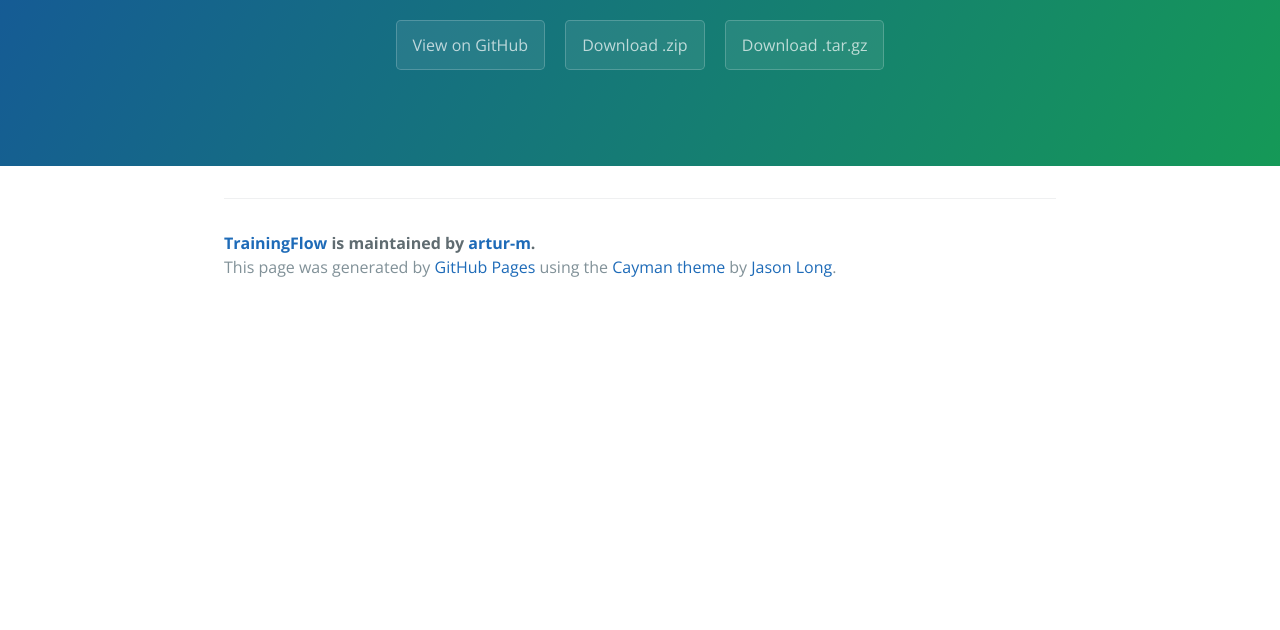
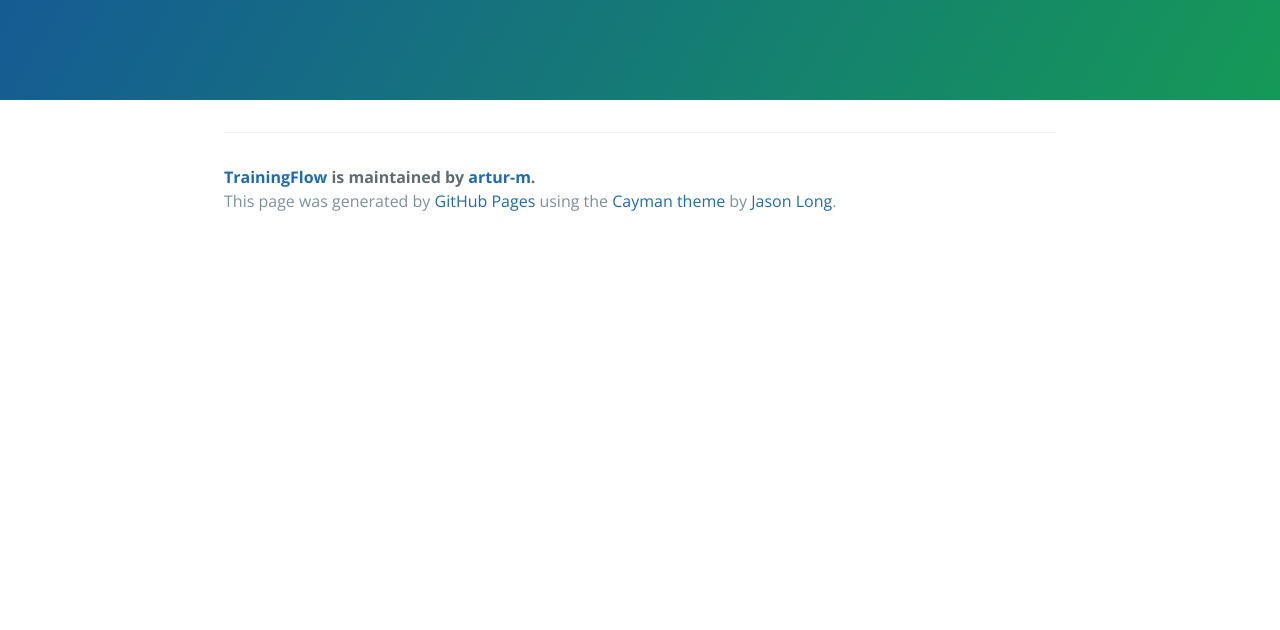
Before and after one commit to artur-m/MachineLearning, a plain HTML site: page index.html in a window 1280 px wide. Shown: the part 170-800 px from the top of the page. Drawn offline with nearby package versions, Linux system fonts and the light colour scheme.

Commit message:
Update index.html

```diff
--- a/index.html
+++ b/index.html
@@ -13,9 +13,7 @@
     <section class="page-header">
       <h1 class="project-name">TrainingFlow</h1>
       <h2 class="project-tagline"></h2>
-      <a href="https://github.com/artur-m/MachineLearning" class="btn">View on GitHub</a>
-      <a href="https://github.com/artur-m/MachineLearning/zipball/master" class="btn">Download .zip</a>
-      <a href="https://github.com/artur-m/MachineLearning/tarball/master" class="btn">Download .tar.gz</a>
+
     </section>
 
     <section class="main-content">
```
